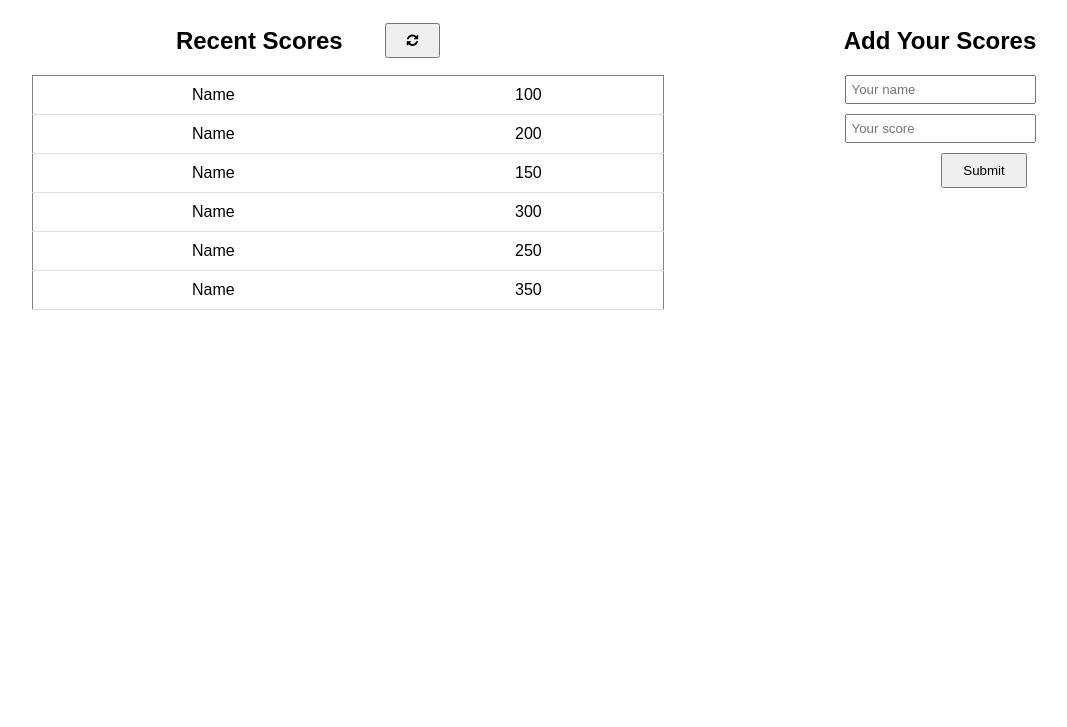
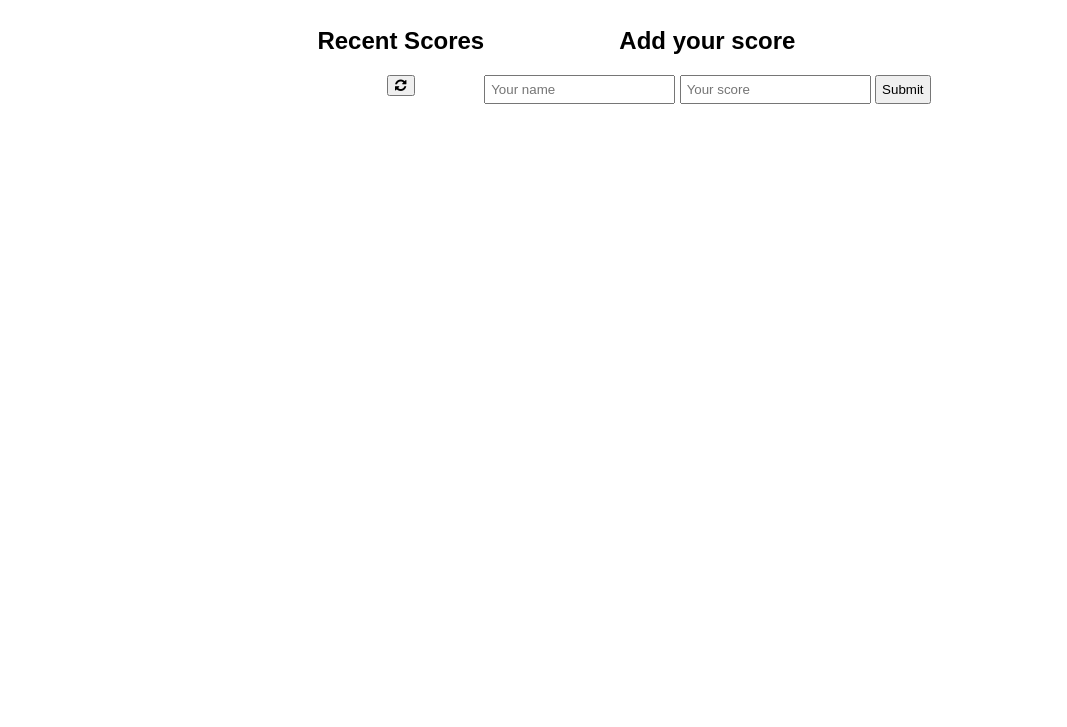
Before and after one commit to Mike111222/MyLeaderBoard, a website built with webpack: page dist/index.html in a window 1280 px wide. Shown: the part 73-800 px from the top of the page, without its empty margins (16-1083 px from the left). Built offline with nearby package versions, Linux system fonts and the light colour scheme.

Commit message:
Update dist/index.html

```diff
--- a/dist/index.html
+++ b/dist/index.html
@@ -1 +1 @@
-<!doctype html><html lang="en"><head><meta charset="UTF-8"><meta name="viewport" content="width=device-width,initial-scale=1"><link rel="stylesheet" href="styles.css"><link rel="stylesheet" href="https://cdnjs.cloudflare.com/ajax/libs/font-awesome/4.7.0/css/font-awesome.min.css"><title>Leaderboard</title><script defer="defer" src="main.js"></script><link href="styles.css" rel="stylesheet"></head><body><h1>Leaderboard</h1><div class="container"><div class="left-section"><div id="recentScoresContainer"><h2 id="recentScoresHeading">Recent Scores</h2><button id="refreshButton"><i class="fa fa-refresh" aria-hidden="true"></i></button></div><div id="leaderboard"></div></div><div class="right-section"><h2>Add Your Scores</h2><form id="scoreForm"><input id="playerName" placeholder="Your name" required><br><input type="number" id="playerScore" placeholder="Your score" required><br><button type="submit">Submit</button></form></div></div></body></html>
+<!doctype html><html lang="en"><head><meta charset="UTF-8"><meta name="viewport" content="width=device-width,initial-scale=1"><link rel="stylesheet" href="styles.css"><link rel="stylesheet" href="https://cdnjs.cloudflare.com/ajax/libs/font-awesome/4.7.0/css/font-awesome.min.css"><link rel="preconnect" href="https://fonts.googleapis.com"><link rel="preconnect" href="https://fonts.gstatic.com" crossorigin><link href="https://fonts.googleapis.com/css2?family=Lato:ital,wght@0,100;0,300;0,400;0,700;0,900;1,100;1,300;1,400;1,700;1,900&family=Poppins:wght@300&family=Roboto:ital,wght@0,100;0,300;0,400;0,500;0,700;0,900;1,100;1,300;1,400;1,700&display=swap" rel="stylesheet"><title>Leaderboard App</title><script defer="defer" src="main.js"></script><link href="styles.css" rel="stylesheet"></head><body><h1>LeaderBoard</h1><div class="container"><div class="recentScores"><div class="recentScoreTitle"><h2>Recent Scores</h2><button id="refresh" type="button"><i class="fa fa-refresh" aria-hidden="true"></i></button></div><div class="recentScoreList"><ul id="list"></ul></div></div><div class="addScore"><form action="submit" class="add-form"><h2 id="addScore">Add your score</h2><input class="input name" name="name" placeholder="Your name" required> <input class="input score" name="score" placeholder="Your score" required> <input id="submit" type="submit" value="Submit"></form></div></div></body></html>
```
